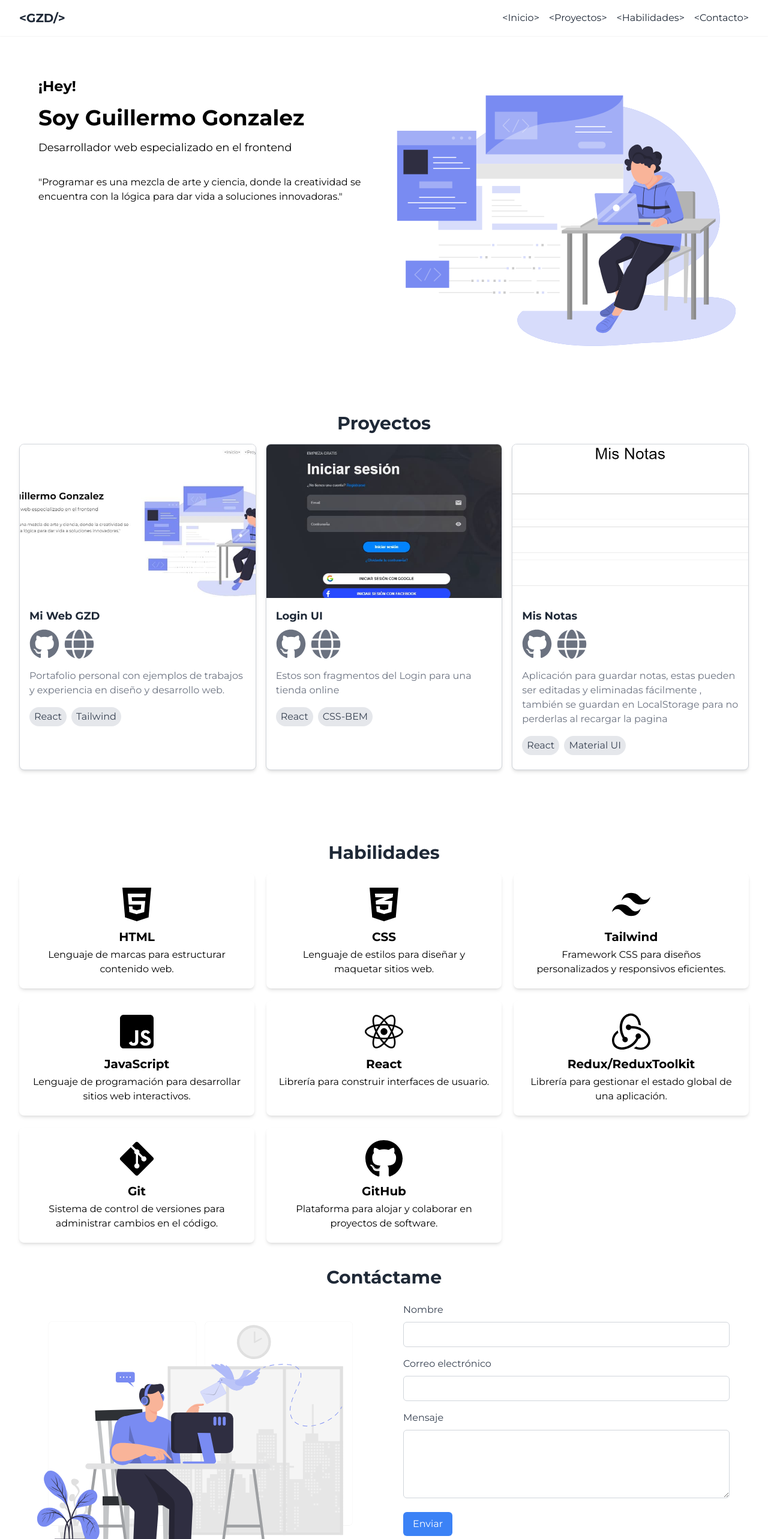
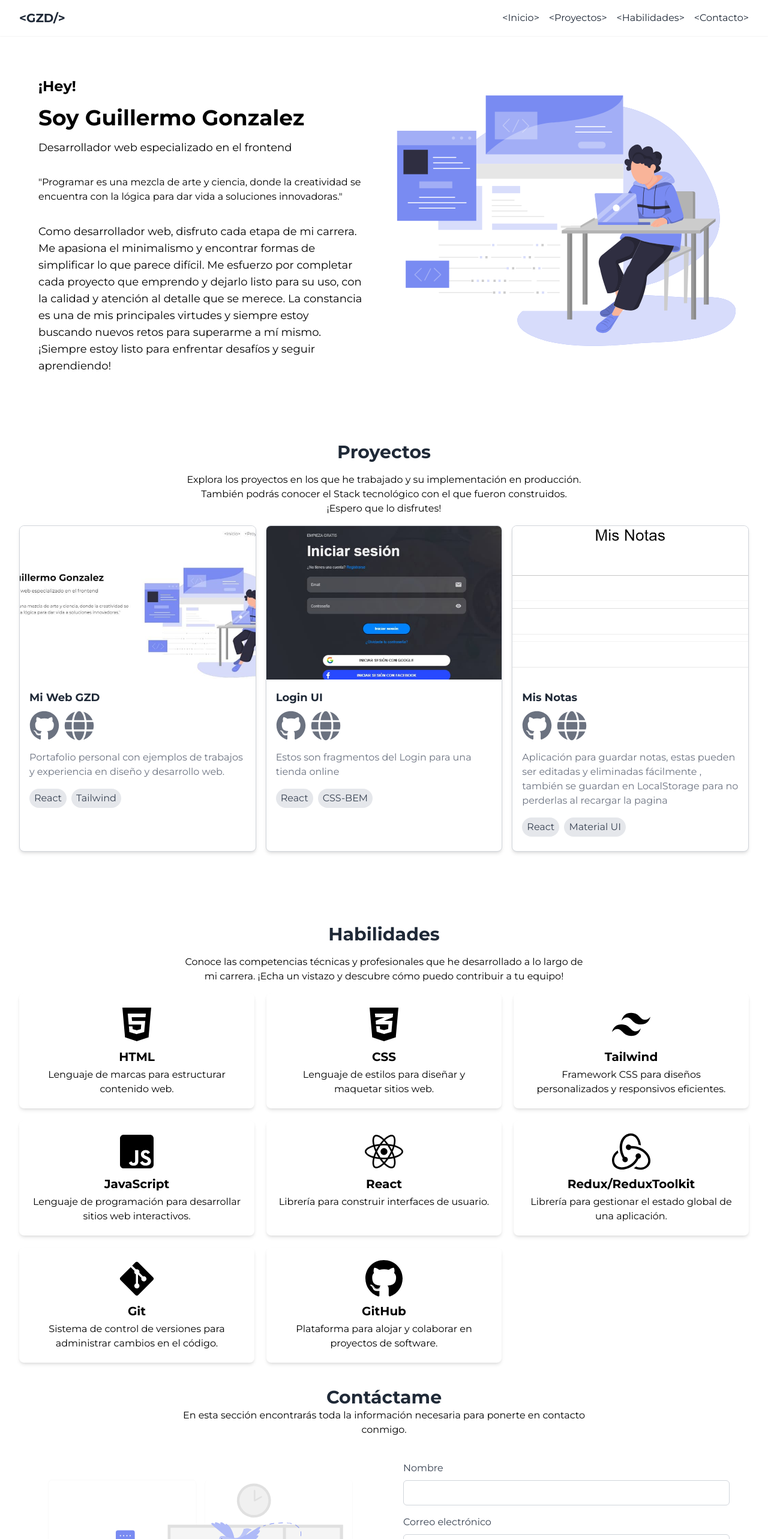
Before and after one commit to guillezdev/Mi-Web, a React (Vite) app: page / in a window 1280 px wide. Shown: the top 2566 px of the page at 60% size. Built offline with nearby package versions, Linux system fonts and the light colour scheme.

Commit message:
Agregando textos de descripccion

```diff
--- a/src/components/Contact.jsx
+++ b/src/components/Contact.jsx
@@ -5,6 +5,7 @@ function Contact() {
     <div className='' id='contact'>
       <div className='text-center'>
         <h2 className='text-3xl font-bold text-gray-800'>Contáctame</h2>
+        <p  className='mb-4 max-w-2xl mx-auto' > En esta sección encontrarás toda la información necesaria para ponerte en contacto conmigo.</p>
       </div>
       <div className='max-w-7xl mx-auto px-4 sm:px-6 lg:px-8'>
         <div className='lg:pt-6 lg:flex'>
--- a/src/components/Home.jsx
+++ b/src/components/Home.jsx
@@ -11,9 +11,10 @@ function Home() {
             <p className='text-lg mb-8'>
               Desarrollador web especializado en el frontend
             </p>
-            <p>
+            <p className='mb-8'>
               {'"Programar es una mezcla de arte y ciencia, donde la creatividad se encuentra con la lógica para dar vida a soluciones innovadoras."'}
             </p>
+            <p className='text-lg mb-8'>Como desarrollador web, disfruto cada etapa de mi carrera. Me apasiona el minimalismo y encontrar formas de simplificar lo que parece difícil. Me esfuerzo por completar cada proyecto que emprendo y dejarlo listo para su uso, con la calidad y atención al detalle que se merece. La constancia es una de mis principales virtudes y siempre estoy buscando nuevos retos para superarme a mí mismo. ¡Siempre estoy listo para enfrentar desafíos y seguir aprendiendo!</p>
           </div>
           <div className='w-full lg:w-1/2'>
             <img
--- a/src/components/Projects.jsx
+++ b/src/components/Projects.jsx
@@ -78,6 +78,7 @@ function Projects() {
       <div className='max-w-7xl mx-auto px-4 sm:px-6 lg:px-8'>
         <div className='text-center'>
           <h2 className='text-3xl font-bold text-gray-800 mb-4 select-none'>Proyectos</h2>
+          <p  className='mb-4 max-w-2xl mx-auto' >Explora los proyectos en los que he trabajado y su implementación en producción. También podrás conocer el Stack tecnológico con el que fueron construidos. ¡Espero que lo disfrutes!</p>
         </div>
         <div className='grid grid-cols-1 sm:grid-cols-2 md:grid-cols-3 gap-4'>
           {projects.map((project) => (
--- a/src/components/Skills.jsx
+++ b/src/components/Skills.jsx
@@ -5,7 +5,10 @@ const Skills = () => {
   return (
     <section id='skills' className='py-10'>
       <div className=' text-center max-w-7xl mx-auto px-4 sm:px-6 lg:px-8'>
+        <div className='text-center' >
         <h2 className='text-3xl font-bold text-gray-800 mb-4 select-none'>Habilidades</h2>
+        <p  className='mb-4 max-w-2xl mx-auto' >Conoce las competencias técnicas y profesionales que he desarrollado a lo largo de mi carrera. ¡Echa un vistazo y descubre cómo puedo contribuir a tu equipo!</p>
+        </div>
         <div className='grid grid-cols-1 sm:grid-cols-2 md:grid-cols-3 gap-5'>
           {skills.map((skill) => (
             <div
```
